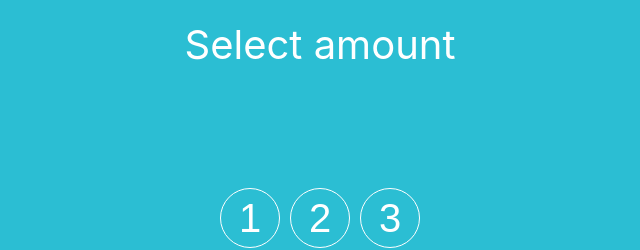
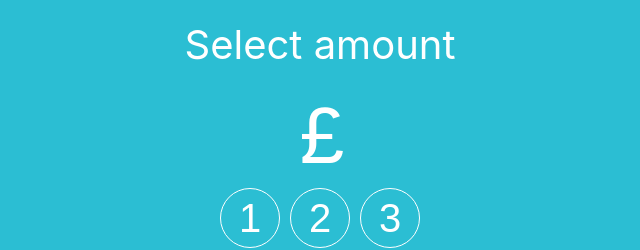
Before and after one commit to szoboszlaianna/atm-app, a React (Create React App) app: page / in a window 1280 px wide. Shown: the top 250 px of the page, without its empty margins (320-960 px from the left). Built offline with nearby package versions, Linux system fonts and the light colour scheme.

Commit message:
currency sign

```diff
--- a/src/App.js
+++ b/src/App.js
@@ -104,7 +104,7 @@ function App() {
       {!submited && (
         <>
           <Title>Select amount</Title>
-          <NumberField type='text' value={amount}></NumberField>
+          <NumberField type='text' value={amount > 0 ? `£${amount}` : '£'}></NumberField>
           <DialPad onSelect={handleSelect} onDelete={handleDelete} />
           <Button onClick={calculateCoins} type='submit'>
             Submit
@@ -114,8 +114,9 @@ function App() {
       {submited && (
         <>
           <Title>Depositing</Title>
-          <NumberField type='text' value={amount} disabled='true'></NumberField>
+          <NumberField type='text' value={`£${amount}`} disabled='true'></NumberField>
           <CoinDisplay result={result} coins={coins} />
+          <Title>Thank you for using Enalyzer ATM</Title>
         </>
       )}
     </div>
--- a/src/Components/NumberField.js
+++ b/src/Components/NumberField.js
@@ -2,7 +2,11 @@ import React from 'react';
 import classes from './NumberField.module.css';
 
 const NumberField = props => {
-  return <input className={classes.NumberField} value={props.value} type={props.type} disabled={props.disabled}></input>;
+  return (
+    <>
+      <input className={classes.NumberField} value={props.value} type={props.type} disabled={props.disabled}></input>
+    </>
+  );
 };
 
 export default NumberField;
--- a/src/Components/NumberField.module.css
+++ b/src/Components/NumberField.module.css
@@ -9,6 +9,6 @@
   border: none;
   background-color: transparent;
   text-align: center;
+  outline-width: 0px;
   width: 100%;
-  outline-width: 0px;
 }
```
